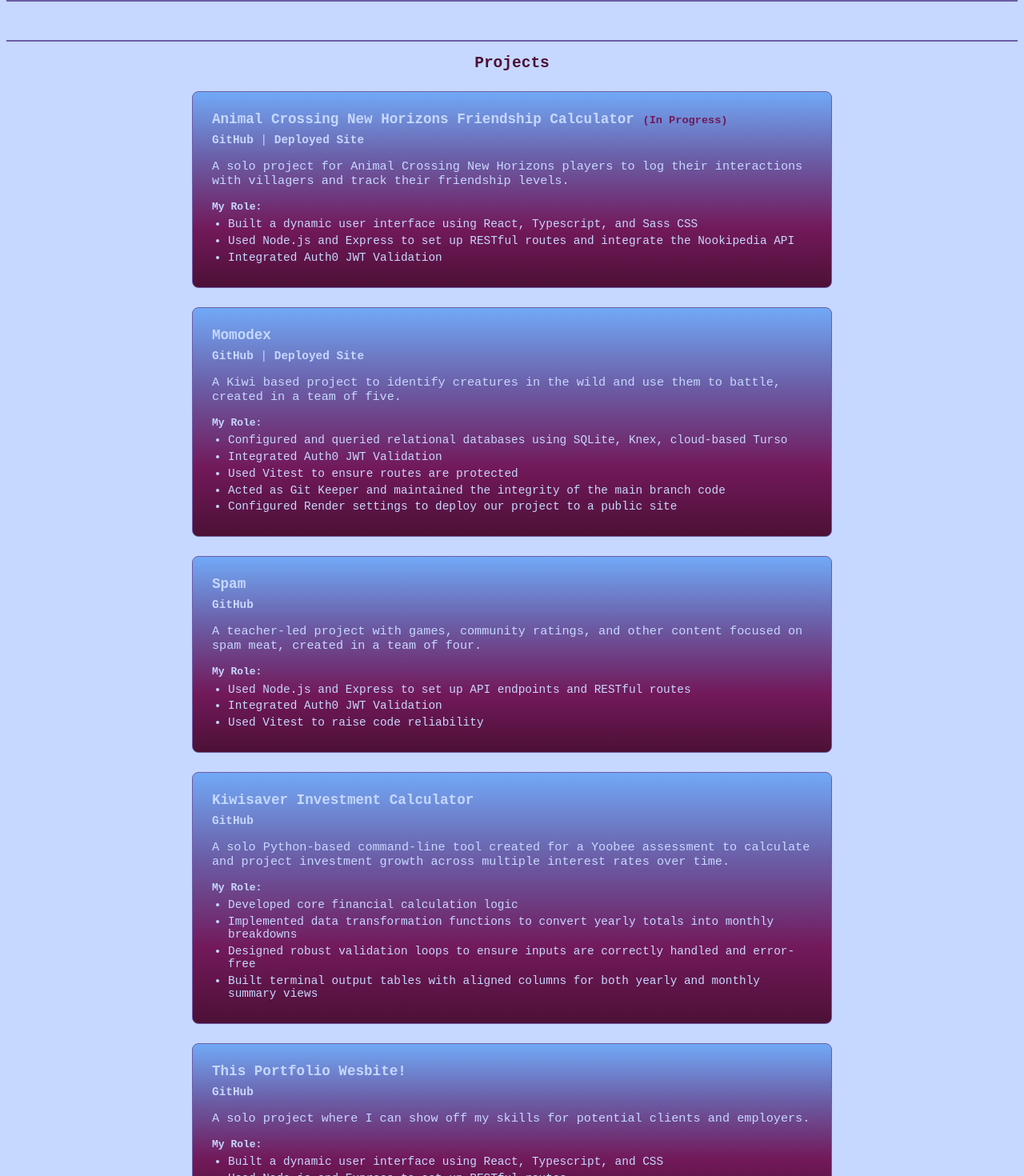
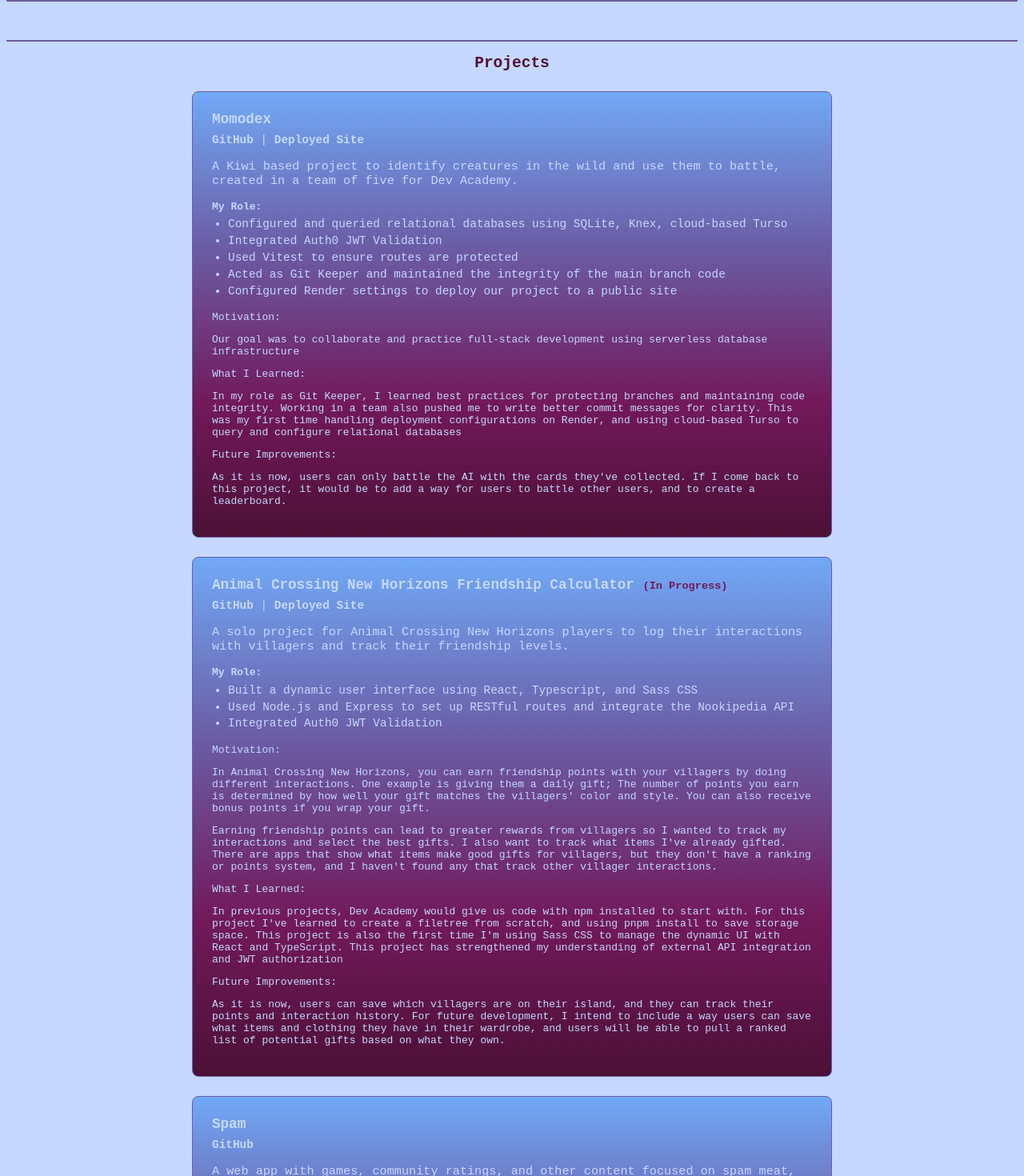
Before and after one commit to Levi-Taylor-Hotoke-26/portfolio, a React (Vite) app: page /projects in a window 1280 px wide. Shown: the part 300-1770 px from the top of the page at 80% size. Built offline with nearby package versions, Linux system fonts and the light colour scheme.

Commit message:
feat(projects): Personalise projects page and move best project to top

```diff
--- a/client/src/data/projectData.ts
+++ b/client/src/data/projectData.ts
@@ -6,10 +6,34 @@
   liveUrl?: string;
   description: string;
   role: string[];
+  motivation: string[];
+  learned: string[];
+  improvements: string[];
 }
 
 export const projectsData: Project[] = [
 
+  {
+    id: 'momodex',
+    title: 'Momodex',
+    githubUrl: 'https://github.com/Hotoke-2026/Momodex',
+    liveUrl: 'https://momodex.onrender.com/',
+    description: 'A Kiwi based project to identify creatures in the wild and use them to battle, created in a team of five for Dev Academy.',
+    role: [
+      'Configured and queried relational databases using SQLite, Knex, cloud-based Turso',
+      'Integrated Auth0 JWT Validation',
+      'Used Vitest to ensure routes are protected',
+      'Acted as Git Keeper and maintained the integrity of the main branch code',
+      'Configured Render settings to deploy our project to a public site',
+    ],
+    motivation: [
+      "Our goal was to collaborate and practice full-stack development using serverless database infrastructure"
+    ],
+    learned: [
+      "In my role as Git Keeper, I learned best practices for protecting branches and maintaining code integrity. Working in a team also pushed me to write better commit messages for clarity. This was my first time handling deployment configurations on Render, and using cloud-based Turso to query and configure relational databases"
+    ],
+    improvements: ["As it is now, users can only battle the AI with the cards they've collected. If I come back to this project, it would be to add a way for users to battle other users, and to create a leaderboard."]
+  },
   {
     id: 'acnh-calculator',
     title: 'Animal Crossing New Horizons Friendship Calculator',
@@ -22,31 +46,36 @@
       'Used Node.js and Express to set up RESTful routes and integrate the Nookipedia API',
       'Integrated Auth0 JWT Validation',
     ],
-  },
-  {
-    id: 'momodex',
-    title: 'Momodex',
-    githubUrl: 'https://github.com/Hotoke-2026/Momodex',
-    liveUrl: 'https://momodex.onrender.com/',
-    description: 'A Kiwi based project to identify creatures in the wild and use them to battle, created in a team of five.',
-    role: [
-      'Configured and queried relational databases using SQLite, Knex, cloud-based Turso',
-      'Integrated Auth0 JWT Validation',
-      'Used Vitest to ensure routes are protected',
-      'Acted as Git Keeper and maintained the integrity of the main branch code',
-      'Configured Render settings to deploy our project to a public site',
+    motivation: [
+      "In Animal Crossing New Horizons, you can earn friendship points with your villagers by doing different interactions. One example is giving them a daily gift; The number of points you earn is determined by how well your gift matches the villagers' color and style. You can also receive bonus points if you wrap your gift.",
+      "Earning friendship points can lead to greater rewards from villagers so I wanted to track my interactions and select the best gifts. I also want to track what items I've already gifted. There are apps that show what items make good gifts for villagers, but they don't have a ranking or points system, and I haven't found any that track other villager interactions."
     ],
+    learned: [
+      "In previous projects, Dev Academy would give us code with npm installed to start with. For this project I've learned to create a filetree from scratch, and using pnpm install to save storage space. This project is also the first time I'm using Sass CSS to manage the dynamic UI with React and TypeScript. This project has strengthened my understanding of external API integration and JWT authorization",
+    ],
+    improvements: [
+      "As it is now, users can save which villagers are on their island, and they can track their points and interaction history. For future development, I intend to include a way users can save what items and clothing they have in their wardrobe, and users will be able to pull a ranked list of potential gifts based on what they own."
+    ]
   },
   {
     id: 'spam',
     title: 'Spam',
     githubUrl: 'https://github.com/Hotoke-2026/Spam',
-    description: 'A teacher-led project with games, community ratings, and other content focused on spam meat, created in a team of four.',
+    description: 'A web app with games, community ratings, and other content focused on spam meat, created in a team of four for Dev Academy.',
     role: [
       'Used Node.js and Express to set up API endpoints and RESTful routes',
       'Integrated Auth0 JWT Validation',
       'Used Vitest to raise code reliability',
     ],
+    motivation: [
+      "This was a teacher-led project that was meant to show us how collaboration might appear in the workplace; We had a kanban style ticket board where we assigned tasks to ourselves and tracked our progress to keep others apprised. We also created a discord chat so we could track when pull requests had been opened or closed."
+    ],
+    learned: [
+      "This project taught me the importance of keeping up with merges and pulling from main. We had some issues where we were receiving repeated conflict errors only to realize that we weren't pulling the updates from main and merging them into our branches."
+    ],
+    improvements: [
+      "As a future improvement we could add a database function to join the comments and users tables so the user's name appears when they leave a comment."
+    ]
   },
   {
     id: 'kiwisaver-calculator',
@@ -59,15 +88,27 @@
       'Designed robust validation loops to ensure inputs are correctly handled and error-free',
       'Built terminal output tables with aligned columns for both yearly and monthly summary views',
     ],
+    motivation: [
+      "This project was to strengthen core programming logic and data handling fundamentals in Python"
+    ],
+    learned: [
+      "This taught me the importance of commented working code, thorough pseudocode planning, and designing robust testing environments.This also taught me about technical writing as we were required to include a user guide for the program."
+    ],
+    improvements: [
+      "In the future I would add an option for the users to export their summary reports into a CSV or TXT file."
+    ]
   },
   {
     id: 'portfolio',
-    title: 'This Portfolio Wesbite!',
+    title: 'This Portfolio Website!',
     githubUrl: 'https://github.com/Levi-Taylor-Hotoke-26/portfolio',
     description: 'A solo project where I can show off my skills for potential clients and employers.',
     role: [
       'Built a dynamic user interface using React, Typescript, and CSS',
       'Used Node.js and Express to set up RESTful routes',
     ],
+    motivation: ["To show off what I can do!"],
+    learned: ["This project has taught me to think more critically about my design choices as I want to create an engaging website that stands out while still respecting accessibility needs."],
+    improvements: ["In the future I'll integrate a live contact form so employers and clients can reach out to me directly."]
   },
 ];
--- a/client/src/views/Projects.tsx
+++ b/client/src/views/Projects.tsx
@@ -30,6 +30,15 @@
                 <li key={index}>{task}</li>
               ))}
             </ul>
+            <p className="project-motivation">Motivation:{project.motivation.map((paragraph, index) => (
+              <p key={index}>{paragraph}</p>
+            ))}</p>
+            <p className="project-learned">What I Learned:{project.learned.map((paragraph, index) => (
+              <p key={index}>{paragraph}</p>
+            ))}</p>
+            <p className="project-improve">Future Improvements:{project.improvements.map((paragraph, index) => (
+              <p key={index}>{paragraph}</p>
+            ))}</p>
           </div>
         ))}
       </div>
```
